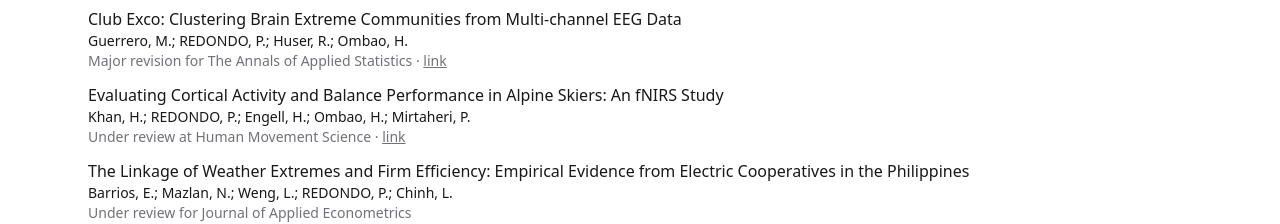
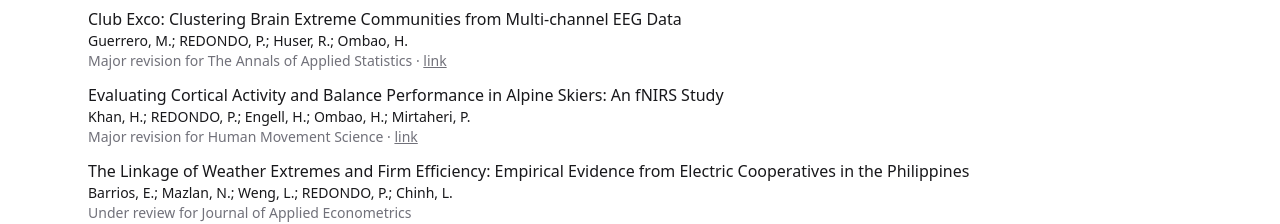
Before and after one commit to ptredondo/ptredondo.github.io, a React (Vite) app: page / in a window 1280 px wide. Shown: the part 1500-1724 px from the top of the page. Built offline with nearby package versions, Linux system fonts and the light colour scheme.

Commit message:
Update App.jsx

```diff
--- a/src/App.jsx
+++ b/src/App.jsx
@@ -33,7 +33,7 @@
   ],
   underReview: [
     { title: "Club Exco: Clustering Brain Extreme Communities from Multi-channel EEG Data", authors: "Guerrero, M.; REDONDO, P.; Huser, R.; Ombao, H.", note: "Major revision for The Annals of Applied Statistics", url: "https://arxiv.org/abs/2212.04338" },
-    { title: "Evaluating Cortical Activity and Balance Performance in Alpine Skiers: An fNIRS Study", authors: "Khan, H.; REDONDO, P.; Engell, H.; Ombao, H.; Mirtaheri, P.", note: "Under review at Human Movement Science", url: "https://www.techrxiv.org/doi/full/10.36227/techrxiv.24188673.v2" },
+    { title: "Evaluating Cortical Activity and Balance Performance in Alpine Skiers: An fNIRS Study", authors: "Khan, H.; REDONDO, P.; Engell, H.; Ombao, H.; Mirtaheri, P.", note: "Major revision for Human Movement Science", url: "https://www.techrxiv.org/doi/full/10.36227/techrxiv.24188673.v2" },
     { title: "The Linkage of Weather Extremes and Firm Efficiency: Empirical Evidence from Electric Cooperatives in the Philippines", authors: "Barrios, E.; Mazlan, N.; Weng, L.; REDONDO, P.; Chinh, L.", note: "Under review for Journal of Applied Econometrics" },
     { title: "On Tuberculosis Incidence, Health Expenditure and Macroeconomy: Insights from Cross-Country Data", authors: "Barrios, E.; REDONDO, P.; Nalica, A.", note: "Under review for Computational Economics" },
   ],
```
